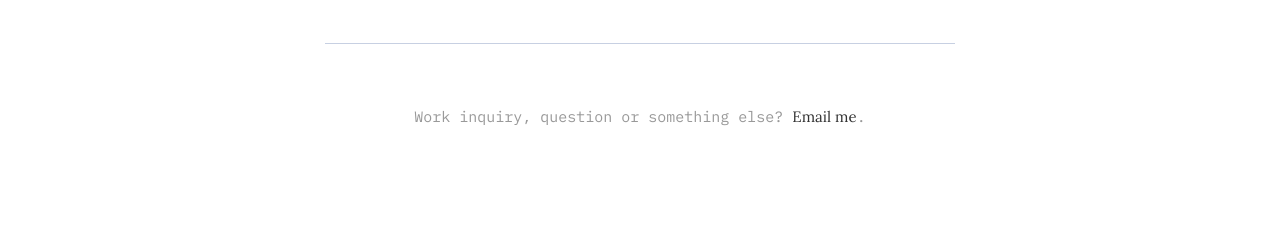
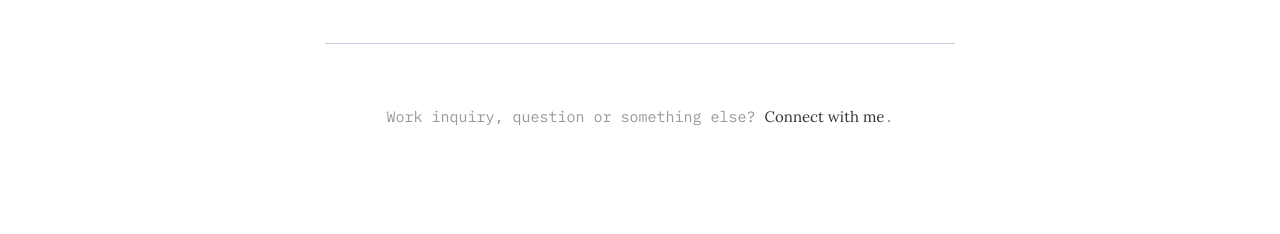
Before and after one commit to danielle-rib/danielle-rib.github.io, a Jekyll site: the page built from index.html, in a window 1280 px wide. Shown: the part 2092-2326 px from the top of the page. Built offline with Jekyll 4.4.1, drawn with Linux system fonts in a browser that asks for light colours.

Commit message:
Change footer contact details

```diff
--- a/_includes/footer.html
+++ b/_includes/footer.html
@@ -3,14 +3,7 @@
   <footer class="footer">
     <div class="footer__inner">
       <div class="contact">
-        <div class="contact__title">Work inquiry, question or something else? <a href="mailto:{{site.author.email}}">Email me</a>.</div>
-        <ul class="contact__list list-reset">
-          {% for contact in site.contact %}
-          <li class="contact__item">
-            <a class="contact__link" href="{{contact.link}}">{{contact.name}}</a>
-          </li>
-          {% endfor %}
-        </ul>
+        <div class="contact__title">Work inquiry, question or something else? <a href="{{site.contact.link}}">Connect with me</a>.</div>
       </div>
     </div>
   </footer>
```
